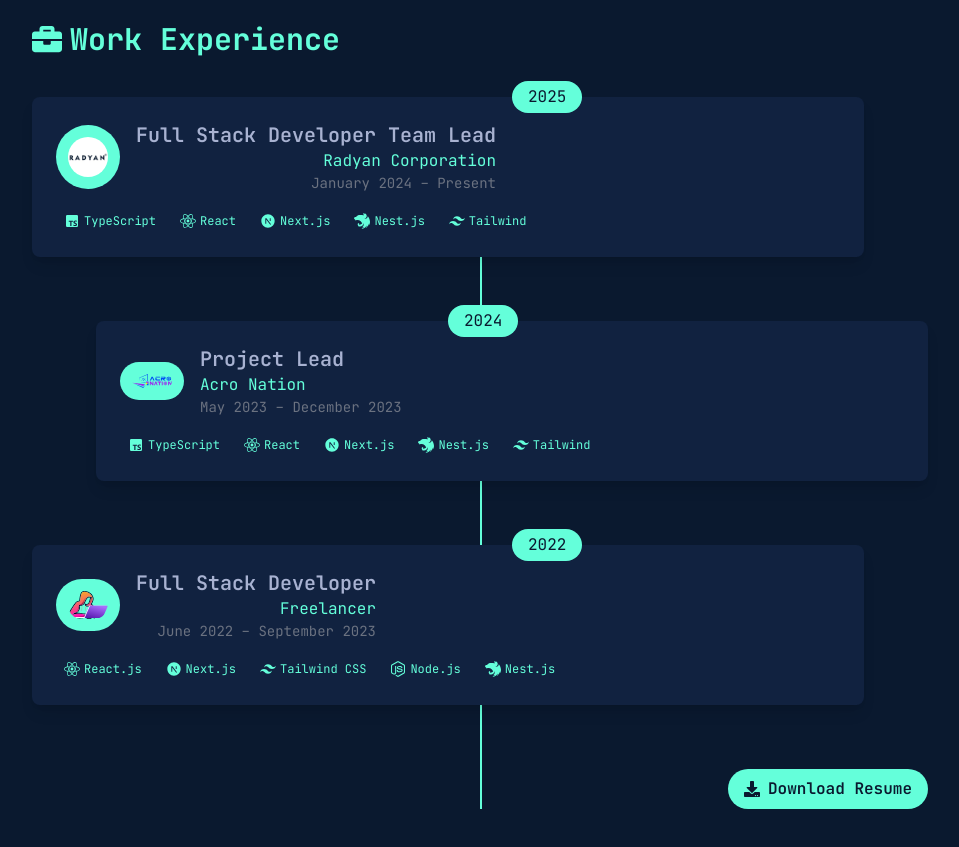
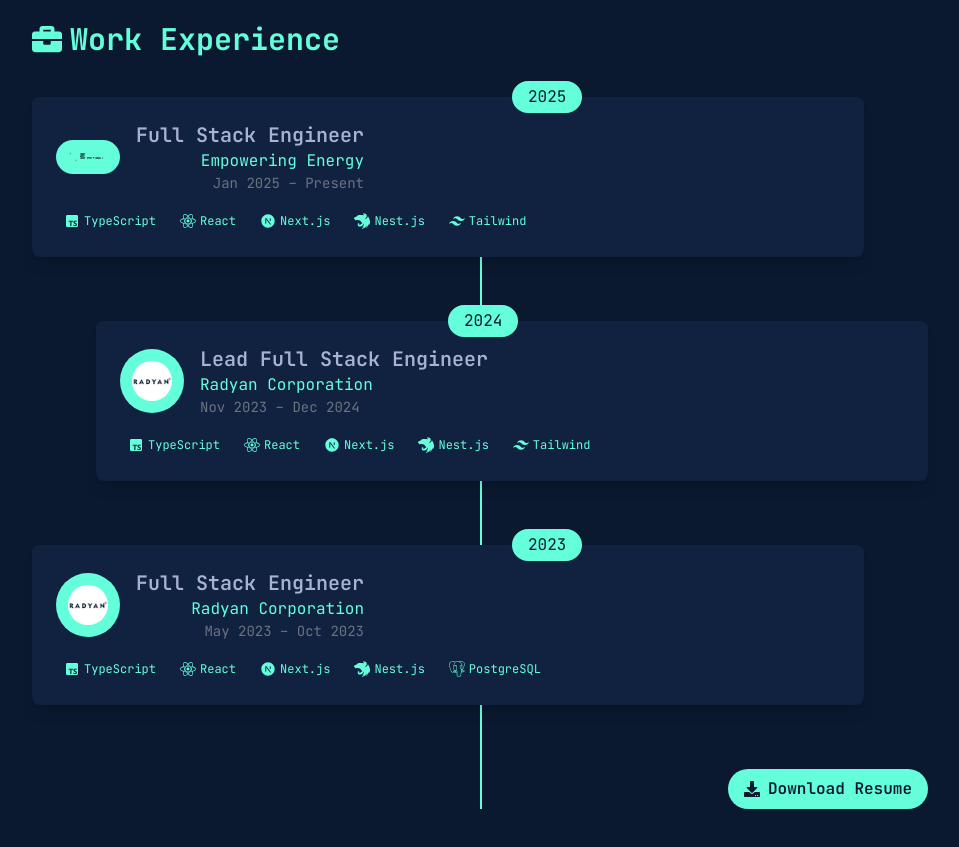
Before and after one commit to riaz37/my_portfolio, a Next.js app: page / in a window 1280 px wide. Shown: the part 1340-2187 px from the top of the page, without its empty margins (160-1119 px from the left). Built offline with nearby package versions, Linux system fonts and the light colour scheme.

Commit message:
fix: updated info

```diff
--- a/data/workExperience.ts
+++ b/data/workExperience.ts
@@ -1,9 +1,8 @@
 // data/workExperience.ts
 import { FaDocker, FaNodeJs, FaReact } from "react-icons/fa";
-import { RiNextjsFill } from "react-icons/ri";
+import { RiNextjsFill, RiTailwindCssFill } from "react-icons/ri";
 import { BiLogoPostgresql, BiLogoTypescript } from "react-icons/bi";
-import { SiNestjs, SiFramer, SiPostgresql } from "react-icons/si";
-import { RiTailwindCssFill } from "react-icons/ri";
+import { SiNestjs, SiPostgresql } from "react-icons/si";
 import React from "react";
 import { DiMongodb } from "react-icons/di";
 
@@ -24,19 +23,17 @@ export interface WorkExperience {
 
 export const workExperiences: WorkExperience[] = [
   {
-    company: "Radyan Corporation",
-    position: "Full Stack Developer Team Lead",
-    duration: "January 2024 – Present",
+    company: "Empowering Energy",
+    position: "Full Stack Engineer",
+    duration: "Jan 2025 – Present",
     year: 2025,
     description: [
-      "Leading a team of developers in architecting and building full-stack web applications using Next.js, NestJS, and TypeScript.",
-      "Driving the adoption of microservices and scalable architectures to enhance application performance and maintainability.",
-      "Collaborating with UI/UX designers, product managers, and DevOps teams to streamline the development process and meet business objectives.",
-      "Providing mentorship to junior developers, ensuring adherence to best coding practices and fostering a culture of technical excellence.",
-      "Developing and optimizing APIs, ensuring seamless integration between frontend and backend services.",
-      "Implementing SSR and SSG techniques to improve SEO and page load speeds for high-traffic applications.",
-      "Managing code quality through rigorous code reviews, enforcing best practices, and implementing CI/CD pipelines.",
-      "Resolving complex challenges related to state management, server-side rendering, database optimization, and third-party integrations.",
+      "Developed interactive and animated user interfaces for ESAP’s AI products using Next.js, TypeScript, and modern JavaScript frameworks.",
+      "Built voice-operated features for the AI Framework and Next-Gen ERP system, enhancing usability through natural interaction.",
+      "Engineered full-stack solutions involving backend services, AI/ML integration, and real-time data visualization, supporting complex user queries via NLP pipelines.",
+      "Contributed to the Zakira knowledge management platform and Jawib conversational interfaces for enterprise AI agent integration.",
+      "Ensured responsive design and cross-device compatibility while maintaining high code quality in a fast-paced environment.",
+      "Adapted to evolving project scopes and contributed to scalable feature development across the full technology stack.",
     ],
     skills: [
       { name: "TypeScript", icon: BiLogoTypescript },
@@ -44,27 +41,23 @@ export const workExperiences: WorkExperience[] = [
       { name: "Next.js", icon: RiNextjsFill },
       { name: "Nest.js", icon: SiNestjs },
       { name: "Tailwind", icon: RiTailwindCssFill },
-      { name: "MongoDB", icon: DiMongodb },
       { name: "PostgreSQL", icon: SiPostgresql },
       { name: "Docker", icon: FaDocker },
     ],
-    logo: "/logos/radyancorp.jpg",
+    logo: "/logos/esap-log.svg",
   },
-
   {
-    company: "Acro Nation",
-    position: "Project Lead",
-    duration: "May 2023 – December 2023",
+    company: "Radyan Corporation",
+    position: "Lead Full Stack Engineer",
+    duration: "Nov 2023 – Dec 2024",
     year: 2024,
     description: [
-      "Led a team of 10 developers in building scalable, high-performance web applications using Next.js, React, Tailwind CSS, and NestJS.",
-      "Integrated microservice architecture with NestJS to improve scalability, maintainability, and flexibility of applications.",
-      "Collaborated with cross-functional teams, including UI/UX designers, product managers, and DevOps, to ensure smooth project execution and fulfill client requirements.",
-      "Mentored junior developers by providing technical guidance on best practices for Next.js, React, and TypeScript.",
-      "Designed and implemented server-side rendering (SSR) and static site generation (SSG) solutions, optimizing page load times and enhancing SEO for large-scale websites.",
-      "Developed custom API routes and integrated third-party APIs to enable seamless backend and frontend communication.",
-      "Enforced coding standards and conducted code reviews to maintain high-quality, maintainable codebases.",
-      "Resolved complex technical issues involving server-side rendering, state management, and third-party integrations.",
+      "Led full stack development and architecture for high-traffic applications, ensuring scalability and maintainability.",
+      "Implemented real-time systems using Socket.IO and Redis to support interactive features.",
+      "Mentored a team of engineers through code reviews and architecture guidance, promoting best practices.",
+      "Collaborated cross-functionally with product, design, and DevOps to align on technical delivery.",
+      "Drove long-term architecture planning and infrastructure decisions to support business growth.",
+      "Monitored application health through performance tuning, security audits, and observability tools.",
     ],
     skills: [
       { name: "TypeScript", icon: BiLogoTypescript },
@@ -72,33 +65,31 @@ export const workExperiences: WorkExperience[] = [
       { name: "Next.js", icon: RiNextjsFill },
       { name: "Nest.js", icon: SiNestjs },
       { name: "Tailwind", icon: RiTailwindCssFill },
-      { name: "MongoDB", icon: DiMongodb },
+      { name: "PostgreSQL", icon: SiPostgresql },
+      { name: "Docker", icon: FaDocker },
     ],
-    logo: "/logos/acronation.svg",
+    logo: "/logos/radyancorp.jpg",
   },
   {
-    company: "Freelancer",
-    position: "Full Stack Developer",
-    duration: "June 2022 – September 2023",
-    year: 2022,
+    company: "Radyan Corporation",
+    position: "Full Stack Engineer",
+    duration: "May 2023 – Oct 2023",
+    year: 2023,
     description: [
-      "Designed and developed custom web applications for clients using Next.js, React, and Tailwind CSS.",
-      "Built efficient backend services with Node.js, NestJS, and MongoDB to ensure scalability and reliability.",
-      "Collaborated closely with clients to understand requirements, deliver prototypes, and implement feedback for optimal solutions.",
-      "Implemented responsive designs and ensured cross-browser compatibility for a seamless user experience.",
-      "Developed and integrated APIs to facilitate seamless communication between frontend and backend systems.",
-      "Deployed and maintained applications on cloud platforms like AWS and Vercel, ensuring high uptime and performance.",
-      "Provided post-deployment support and optimization, ensuring continuous improvement and client satisfaction.",
+      "Built scalable full-stack applications using Next.js and NestJS.",
+      "Developed REST/gRPC APIs with PostgreSQL and Prisma for efficient data management.",
+      "Implemented real-time features using Socket.IO and Redis for interactive experiences.",
+      "Collaborated with product managers and designers to turn business requirements into technical solutions.",
+      "Focused on performance, security, and scalability across the entire development lifecycle.",
     ],
     skills: [
-      { name: "React.js", icon: FaReact },
+      { name: "TypeScript", icon: BiLogoTypescript },
+      { name: "React", icon: FaReact },
       { name: "Next.js", icon: RiNextjsFill },
-      { name: "Tailwind CSS", icon: RiTailwindCssFill },
-
-      { name: "Node.js", icon: FaNodeJs },
       { name: "Nest.js", icon: SiNestjs },
-      { name: "MongoDB", icon: DiMongodb },
+      { name: "PostgreSQL", icon: SiPostgresql },
+      { name: "Docker", icon: FaDocker },
     ],
-    logo: "/logos/freelance.svg",
+    logo: "/logos/radyancorp.jpg",
   },
 ];
```
Also changed, not shown: public/logos/esap-log.svg (added), 1 other file (tests, documents, lock files or other folders).
